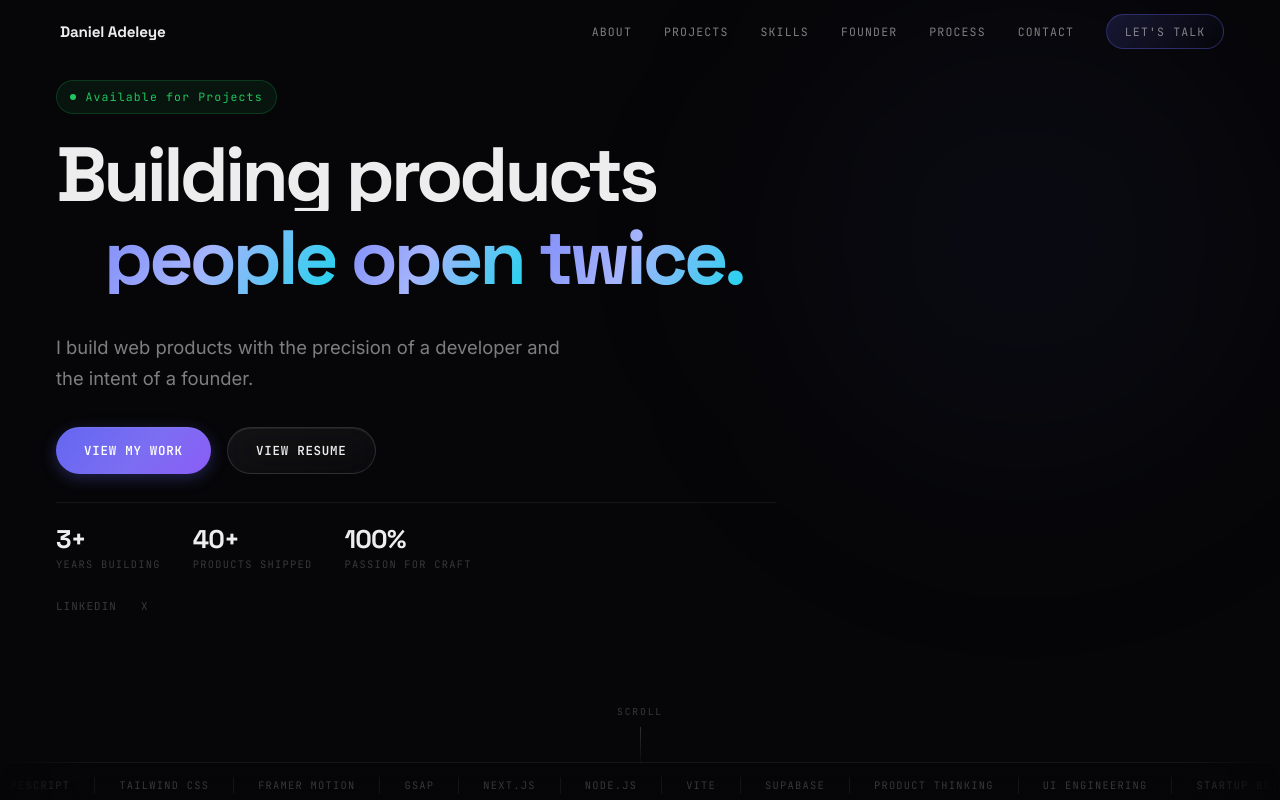
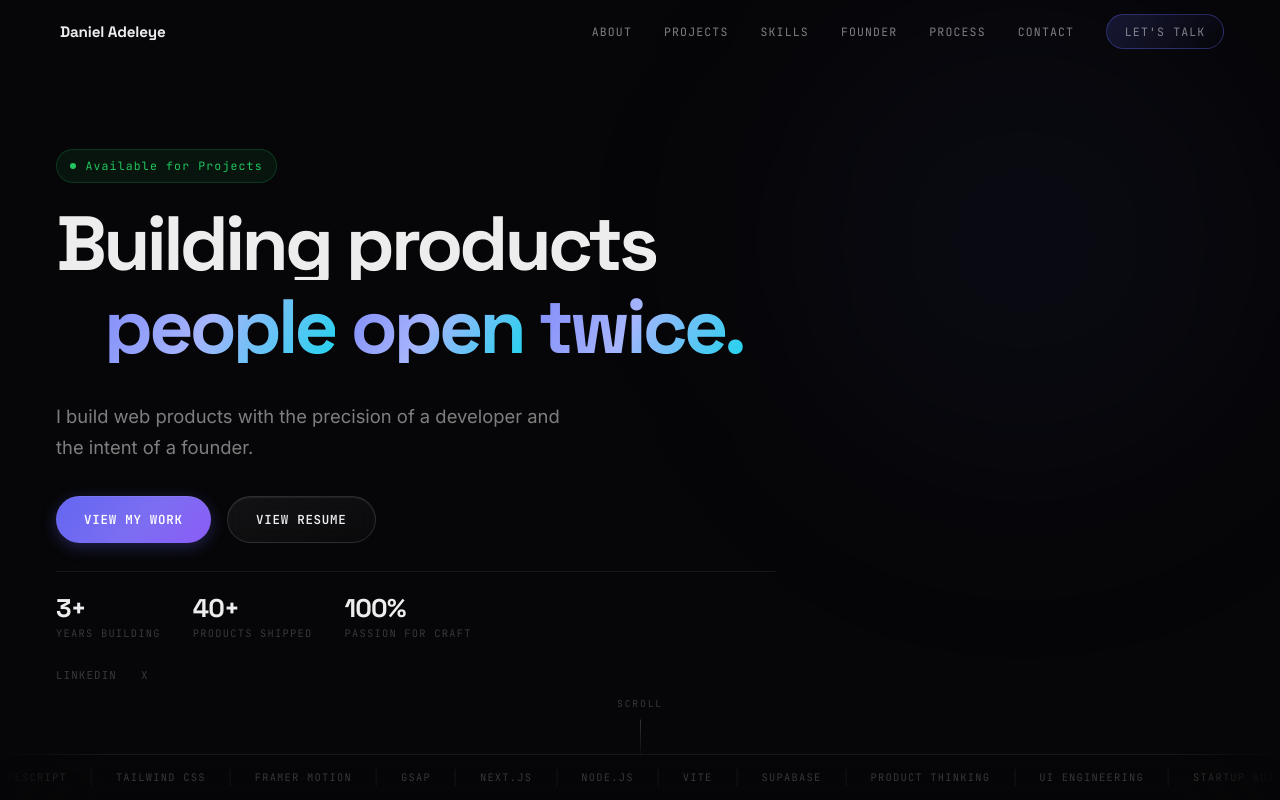
Before and after one commit to Tireni4560/portfolio, a React (Vite) app: page / in a window 1280 px wide. Shown: the top 800 px of the page. Built offline with nearby package versions, Linux system fonts and the light colour scheme.

Commit message:
Updated Loading Animation

```diff
--- a/index.html
+++ b/index.html
@@ -61,7 +61,7 @@
       "description": "Frontend-focused developer and product builder creating premium digital experiences. Founder of Tirenify.",
       "sameAs": [
         "https://x.com/tirenify",
-        "https://tirenify.netlify.app"
+        "https://tirenify.app"
       ],
       "knowsAbout": ["Frontend Development", "React", "Product Design", "Digital Security", "African Tech"],
       "address": {
--- a/src/components/ExpertiseBar.jsx
+++ b/src/components/ExpertiseBar.jsx
@@ -15,8 +15,9 @@ function ExpertiseBar({ skill, level, index }) {
       <div className="expertise-bar-track">
         <motion.div
           className="expertise-bar-fill"
-          initial={{ width: 0 }}
-          animate={isInView ? { width: `${level}%` } : { width: 0 }}
+          style={{ width: `${level}%`, transformOrigin: 'left' }}
+          initial={{ scaleX: 0 }}
+          animate={isInView ? { scaleX: 1 } : { scaleX: 0 }}
           transition={
             shouldReduceMotion
               ? { duration: 0 }
--- a/src/components/Founder.jsx
+++ b/src/components/Founder.jsx
@@ -70,7 +70,7 @@ function Founder() {
                   </ul>
 
                   <a
-                    href="https://tirenify.netlify.app"
+                    href="https://tirenify.app"
                     target="_blank"
                     rel="noopener noreferrer"
                     className="button button-primary"
--- a/src/components/ParticleNetwork.jsx
+++ b/src/components/ParticleNetwork.jsx
@@ -1,114 +1,46 @@
 import { useEffect, useRef } from 'react';
-import { useReducedMotion } from 'framer-motion';
 
 const PALETTE = ['99, 102, 241', '129, 140, 248', '34, 211, 238', '165, 180, 252'];
 
+// Static ambient network: drawn once (and redrawn only on debounced resize).
+// No rAF loop, no pointermove/scroll listeners — a moving background was the
+// single biggest scroll-jank source, so this keeps the visual with zero
+// ongoing rendering cost. It's effectively a generated background image.
 function ParticleNetwork() {
   const canvasRef = useRef(null);
-  const shouldReduceMotion = useReducedMotion();
 
   useEffect(() => {
     const canvas = canvasRef.current;
     if (!canvas) return undefined;
 
     const ctx = canvas.getContext('2d');
-    let width = 0;
-    let height = 0;
-    let particles = [];
-    let animationId = null;
-    let isVisible = true;
     let resizeTimer = null;
-
-    const pointer = { x: -9999, y: -9999, active: false };
-    const scrollState = { y: window.scrollY, bias: 0 };
 
     const isMobile = () => window.innerWidth < 640;
     const isTablet = () => window.innerWidth < 1024;
-    const particleCount = () => (isMobile() ? 22 : isTablet() ? 46 : 78);
-    const connectDist = () => (isMobile() ? 85 : 130);
-    const POINTER_RADIUS = 150;
-    const POINTER_CONNECT_DIST = 180;
+    const particleCount = () => (isMobile() ? 16 : isTablet() ? 32 : 50);
+    const connectDist = () => (isMobile() ? 80 : 125);
 
-    function createParticles() {
-      particles = Array.from({ length: particleCount() }, () => ({
-        x: Math.random() * width,
-        y: Math.random() * height,
-        vx: (Math.random() - 0.5) * 0.18,
-        vy: (Math.random() - 0.5) * 0.18,
-        r: Math.random() * 1.4 + 0.6,
-        color: PALETTE[Math.floor(Math.random() * PALETTE.length)],
-      }));
-    }
+    function draw() {
+      const width = window.innerWidth;
+      const height = window.innerHeight;
+      const dpr = Math.min(window.devicePixelRatio || 1, 1.5);
 
-    function resize() {
-      width = window.innerWidth;
-      height = window.innerHeight;
-      const dpr = Math.min(window.devicePixelRatio || 1, 2);
       canvas.width = width * dpr;
       canvas.height = height * dpr;
       canvas.style.width = `${width}px`;
       canvas.style.height = `${height}px`;
       ctx.setTransform(dpr, 0, 0, dpr, 0, 0);
-      createParticles();
-    }
-
-    function handlePointerMove(e) {
-      pointer.x = e.clientX;
-      pointer.y = e.clientY;
-      pointer.active = true;
-    }
-
-    function handlePointerLeave() {
-      pointer.active = false;
-    }
-
-    function handleScroll() {
-      const currentY = window.scrollY;
-      const delta = currentY - scrollState.y;
-      scrollState.bias = Math.max(-1, Math.min(1, scrollState.bias + delta * 0.0008));
-      scrollState.y = currentY;
-    }
-
-    function frame() {
       ctx.clearRect(0, 0, width, height);
 
+      const particles = Array.from({ length: particleCount() }, () => ({
+        x: Math.random() * width,
+        y: Math.random() * height,
+        r: Math.random() * 1.3 + 0.6,
+        color: PALETTE[Math.floor(Math.random() * PALETTE.length)],
+      }));
+
       const dist = connectDist();
-      const mobile = isMobile();
-
-      for (let i = 0; i < particles.length; i += 1) {
-        const p = particles[i];
-
-        p.vy += scrollState.bias * 0.0006;
-
-        if (pointer.active && !mobile) {
-          const dx = p.x - pointer.x;
-          const dy = p.y - pointer.y;
-          const d = Math.sqrt(dx * dx + dy * dy);
-          if (d < POINTER_RADIUS && d > 0.01) {
-            const force = (1 - d / POINTER_RADIUS) * 0.6;
-            p.vx += (dx / d) * force * 0.02;
-            p.vy += (dy / d) * force * 0.02;
-          }
-        }
-
-        p.x += p.vx;
-        p.y += p.vy;
-        p.vx *= 0.992;
-        p.vy *= 0.992;
-
-        if (p.x < -20) p.x = width + 20;
-        if (p.x > width + 20) p.x = -20;
-        if (p.y < -20) p.y = height + 20;
-        if (p.y > height + 20) p.y = -20;
-
-        ctx.beginPath();
-        ctx.arc(p.x, p.y, p.r, 0, Math.PI * 2);
-        ctx.fillStyle = `rgba(${p.color}, 0.65)`;
-        ctx.fill();
-      }
-
-      scrollState.bias *= 0.98;
-
       for (let i = 0; i < particles.length; i += 1) {
         for (let j = i + 1; j < particles.length; j += 1) {
           const a = particles[i];
@@ -117,79 +49,38 @@ function ParticleNetwork() {
           const dy = a.y - b.y;
           const d = Math.sqrt(dx * dx + dy * dy);
           if (d < dist) {
-            const opacity = (1 - d / dist) * 0.22;
             ctx.beginPath();
             ctx.moveTo(a.x, a.y);
             ctx.lineTo(b.x, b.y);
-            ctx.strokeStyle = `rgba(129, 140, 248, ${opacity})`;
+            ctx.strokeStyle = `rgba(129, 140, 248, ${(1 - d / dist) * 0.2})`;
             ctx.lineWidth = 0.6;
             ctx.stroke();
           }
         }
       }
 
-      if (pointer.active && !mobile) {
-        for (let i = 0; i < particles.length; i += 1) {
-          const p = particles[i];
-          const dx = p.x - pointer.x;
-          const dy = p.y - pointer.y;
-          const d = Math.sqrt(dx * dx + dy * dy);
-          if (d < POINTER_CONNECT_DIST) {
-            const opacity = (1 - d / POINTER_CONNECT_DIST) * 0.35;
-            ctx.beginPath();
-            ctx.moveTo(p.x, p.y);
-            ctx.lineTo(pointer.x, pointer.y);
-            ctx.strokeStyle = `rgba(34, 211, 238, ${opacity})`;
-            ctx.lineWidth = 0.7;
-            ctx.stroke();
-          }
-        }
-      }
-
-      if (!shouldReduceMotion && isVisible) {
-        animationId = requestAnimationFrame(frame);
-      }
-    }
-
-    function handleVisibility() {
-      isVisible = document.visibilityState === 'visible';
-      if (isVisible && !animationId && !shouldReduceMotion) {
-        animationId = requestAnimationFrame(frame);
-      } else if (!isVisible && animationId) {
-        cancelAnimationFrame(animationId);
-        animationId = null;
+      for (let i = 0; i < particles.length; i += 1) {
+        const p = particles[i];
+        ctx.beginPath();
+        ctx.arc(p.x, p.y, p.r, 0, Math.PI * 2);
+        ctx.fillStyle = `rgba(${p.color}, 0.6)`;
+        ctx.fill();
       }
     }
 
     function handleResize() {
       clearTimeout(resizeTimer);
-      resizeTimer = setTimeout(() => {
-        resize();
-        if (shouldReduceMotion) frame();
-      }, 150);
+      resizeTimer = setTimeout(draw, 200);
     }
 
-    resize();
-    frame();
-
-    if (!shouldReduceMotion) {
-      window.addEventListener('pointermove', handlePointerMove, { passive: true });
-      window.addEventListener('pointerleave', handlePointerLeave);
-      window.addEventListener('scroll', handleScroll, { passive: true });
-      document.addEventListener('visibilitychange', handleVisibility);
-    }
+    draw();
     window.addEventListener('resize', handleResize, { passive: true });
 
     return () => {
-      if (animationId) cancelAnimationFrame(animationId);
       clearTimeout(resizeTimer);
-      window.removeEventListener('pointermove', handlePointerMove);
-      window.removeEventListener('pointerleave', handlePointerLeave);
-      window.removeEventListener('scroll', handleScroll);
       window.removeEventListener('resize', handleResize);
-      document.removeEventListener('visibilitychange', handleVisibility);
     };
-  }, [shouldReduceMotion]);
+  }, []);
 
   return <canvas ref={canvasRef} className="particle-network" aria-hidden="true" />;
 }
--- a/src/styles/global.css
+++ b/src/styles/global.css
@@ -39,7 +39,7 @@
   --glass-bg: linear-gradient(160deg, rgba(255, 255, 255, 0.055) 0%, rgba(255, 255, 255, 0.02) 100%);
   --glass-border: rgba(255, 255, 255, 0.09);
   --glass-highlight: inset 0 1px 0 rgba(255, 255, 255, 0.07);
-  --glass-blur: blur(18px) saturate(150%);
+  --glass-blur: blur(10px) saturate(120%);
 
   /* Borders */
   --border: rgba(255, 255, 255, 0.065);
@@ -67,7 +67,7 @@
   /* Spacing */
   --max-width: 1240px;
   --content-pad: clamp(1.25rem, 5vw, 3.5rem);
-  --section-gap: clamp(5rem, 10vw, 9rem);
+  --section-gap: clamp(3.5rem, 7vw, 6.5rem);
   --grid-gap: clamp(1rem, 2.5vw, 1.75rem);
 
   /* Typography Scale */
@@ -156,6 +156,13 @@ body {
   background: var(--bg-deep);
   z-index: calc(var(--z-modal) + 1);
   overflow: hidden;
+  opacity: 1;
+  transition: opacity 0.4s var(--ease-out-expo);
+  will-change: opacity;
+}
+
+.loading-screen.is-exiting {
+  opacity: 0;
 }
 
 .loading-glow {
@@ -163,9 +170,10 @@ body {
   width: min(60vw, 560px);
   height: min(60vw, 560px);
   border-radius: 50%;
-  background: radial-gradient(circle, var(--accent-glow), transparent 68%);
-  filter: blur(70px);
-  opacity: 0.6;
+  /* Soft edge comes from the gradient's own falloff — no filter: blur() layer,
+     which is expensive to rasterize right at the critical first paint. */
+  background: radial-gradient(circle, var(--accent-glow), transparent 55%);
+  opacity: 0.55;
   pointer-events: none;
 }
 
@@ -183,53 +191,52 @@ body {
   line-height: 1;
 }
 
-.loading-letter-slot {
-  display: flex;
-  align-items: center;
-  justify-content: center;
-  flex-shrink: 0;
-  line-height: 1;
-}
-
-.loading-letter {
+/* Pixel-by-pixel reveal — each letter materializes in blocky diagonal steps,
+   like a holographic grid resolving. clip-path + opacity only: no layout cost. */
+.loading-pixel-letter {
+  position: relative;
   display: inline-block;
   font-family: var(--font-display);
   font-size: clamp(2.5rem, 8vw, 3.75rem);
-  font-weight: 800;
-  letter-spacing: 0.02em;
+  font-weight: 300;
+  letter-spacing: 0.03em;
   line-height: 1;
-  background: var(--gradient-accent);
-  -webkit-background-clip: text;
-  background-clip: text;
-  -webkit-text-fill-color: transparent;
-  color: transparent;
-  will-change: transform, opacity;
-}
-
-/* Blinking caret that tracks the typing position — moved via transform only */
-.loading-caret {
-  position: absolute;
-  left: 0;
-  top: 50%;
-  width: 2px;
-  height: clamp(1.9rem, 6vw, 2.9rem);
-  margin-top: calc(clamp(1.9rem, 6vw, 2.9rem) / -2);
-  background: var(--accent-light);
-  border-radius: 999px;
-  box-shadow: 0 0 8px var(--accent-glow);
-  transition: transform 0.22s var(--ease-out-expo), opacity 0.3s ease;
-  animation: caret-blink 0.9s step-end infinite;
-  will-change: transform;
-}
-
-.loading-caret.is-exiting {
-  animation-play-state: paused;
+  color: #ffffff;
+  clip-path: inset(0 100% 100% 0);
   opacity: 0;
-}
-
-@keyframes caret-blink {
-  0%, 45% { opacity: 1; }
-  50%, 100% { opacity: 0; }
+  animation:
+    pixel-reveal 420ms steps(2, end) forwards,
+    pixel-flicker 420ms linear forwards;
+  will-change: clip-path, opacity;
+}
+
+.reduce-motion .loading-pixel-letter {
+  animation: none;
+  clip-path: inset(0 0% 0% 0);
+  opacity: 1;
+}
+
+/* Uneven, asymmetric stops (not a clean linear wipe) so the letter resolves
+   corner-to-corner in blocky chunks rather than a single smooth scanline. */
+@keyframes pixel-reveal {
+  0%   { clip-path: inset(0 100% 100% 0); }
+  14%  { clip-path: inset(0 82% 88% 0); }
+  28%  { clip-path: inset(0 68% 70% 0); }
+  42%  { clip-path: inset(0 52% 58% 0); }
+  57%  { clip-path: inset(0 38% 42% 0); }
+  71%  { clip-path: inset(0 22% 28% 0); }
+  85%  { clip-path: inset(0 10% 12% 0); }
+  100% { clip-path: inset(0 0% 0% 0); }
+}
+
+@keyframes pixel-flicker {
+  0% { opacity: 0; }
+  8% { opacity: 0.85; }
+  18% { opacity: 0.25; }
+  30% { opacity: 1; }
+  46% { opacity: 0.55; }
+  62% { opacity: 1; }
+  100% { opacity: 1; }
 }
 
 /* Small supporting spinner — subtle, never dominant */
@@ -266,7 +273,8 @@ body {
 }
 
 @media (prefers-reduced-motion: reduce) {
-  .loading-caret,
+  .loading-pixel-letter,
+  .loading-pixel-letter::after,
   .loading-spinner-ring {
     animation: none;
   }
@@ -380,24 +388,26 @@ button {
   background-size: 256px 256px;
 }
 
-/* Particle network canvas — sits above the mesh, below all page content */
+/* Particle network canvas — sits above the mesh, below all page content.
+   pointer-events: none so it never intercepts clicks/hover on real UI. */
 .particle-network {
   position: absolute;
   inset: 0;
   display: block;
-  opacity: 0.6;
+  opacity: 0.55;
   mix-blend-mode: screen;
+  pointer-events: none;
 }
 
 @media (max-width: 640px) {
   .particle-network {
-    opacity: 0.42;
+    opacity: 0.4;
   }
 }
 
 @media (prefers-reduced-motion: reduce) {
   .particle-network {
-    opacity: 0.35;
+    opacity: 0.3;
   }
 }
 
@@ -425,16 +435,8 @@ button {
   pointer-events: none;
   z-index: var(--z-cursor);
   mix-blend-mode: screen;
-  will-change: transform;
-}
-
-.cursor-ring--hover {
-  width: 52px;
-  height: 52px;
-  margin-left: -8px;
-  margin-top: -8px;
-  border-color: var(--accent);
-  transition: width 0.2s ease, height 0.2s ease, border-color 0.2s ease;
+  transition: opacity 0.3s ease;
+  will-change: transform, opacity;
 }
 
 @media (hover: none) {
@@ -522,10 +524,12 @@ button {
   position: absolute;
   bottom: -4px;
   left: 0;
-  width: 0;
+  width: 100%;
   height: 2px;
   background: var(--accent);
-  transition: width var(--dur-base) ease;
+  transform: scaleX(0);
+  transform-origin: left;
+  transition: transform var(--dur-base) ease;
 }
 
 .site-nav a:hover {
@@ -533,7 +537,7 @@ button {
 }
 
 .site-nav a:hover::after {
-  width: 100%;
+  transform: scaleX(1);
 }
 
 .site-nav a.active {
@@ -599,32 +603,29 @@ button {
 .nav-toggle span {
   position: absolute;
   left: 50%;
+  top: 1.35rem;
   width: 1rem;
   height: 2px;
   border-radius: 999px;
   background: var(--text);
   transform-origin: center;
-  transition: transform 0.24s ease, opacity 0.2s ease, top 0.24s ease;
+  transition: transform 0.24s ease, opacity 0.2s ease;
 }
 
 .nav-toggle span:nth-child(1) {
-  top: 1rem;
-  transform: translateX(-50%);
+  transform: translate(-50%, -0.35rem);
 }
 
 .nav-toggle span:nth-child(2) {
-  top: 1.35rem;
-  transform: translateX(-50%);
+  transform: translate(-50%, 0);
 }
 
 .nav-toggle span:nth-child(3) {
-  top: 1.7rem;
-  transform: translateX(-50%);
+  transform: translate(-50%, 0.35rem);
 }
 
 .nav-toggle.open span:nth-child(1) {
-  top: 1.35rem;
-  transform: translateX(-50%) rotate(45deg);
+  transform: translate(-50%, 0) rotate(45deg);
 }
 
 .nav-toggle.open span:nth-child(2) {
@@ -632,8 +633,7 @@ button {
 }
 
 .nav-toggle.open span:nth-child(3) {
-  top: 1.35rem;
-  transform: translateX(-50%) rotate(-45deg);
+  transform: translate(-50%, 0) rotate(-45deg);
 }
 
 /* Mobile Menu Overlay */
@@ -841,7 +841,7 @@ button {
   overflow: hidden;
   display: flex;
   align-items: flex-end;
-  padding-bottom: clamp(8rem, 15%, 12rem);
+  padding-bottom: clamp(5rem, 9%, 7.5rem);
   padding-top: 80px;
 }
 
@@ -1301,7 +1301,6 @@ button {
   height: 100%;
   background: linear-gradient(to right, var(--accent), var(--accent-light));
   border-radius: 999px;
-  will-change: width;
 }
 
 .about-photo-placeholder {
@@ -1767,7 +1766,7 @@ button {
 
 /* Skills Marquee */
 .skills-marquee {
-  margin-top: var(--section-gap);
+  margin-top: clamp(2.5rem, 5vw, 4rem);
   overflow: hidden;
   position: relative;
 }
@@ -2665,7 +2664,7 @@ button {
 @media (min-width: 1280px) {
   :root {
     --max-width: 1320px;
-    --section-gap: clamp(6.5rem, 9vw, 10rem);
+    --section-gap: clamp(4.5rem, 6vw, 7rem);
   }
 
   .about-grid {
```
Also changed, not shown: src/App.jsx (+43 -29 lines), src/components/LoadingScreen.jsx (+37 -77 lines), src/components/MagneticButton.jsx (+20 -4 lines), src/components/Projects.jsx (+19 -8 lines), src/components/Testimonials.jsx (deleted, +0 -32 lines), src/components/Vision.jsx (deleted, +0 -25 lines).
